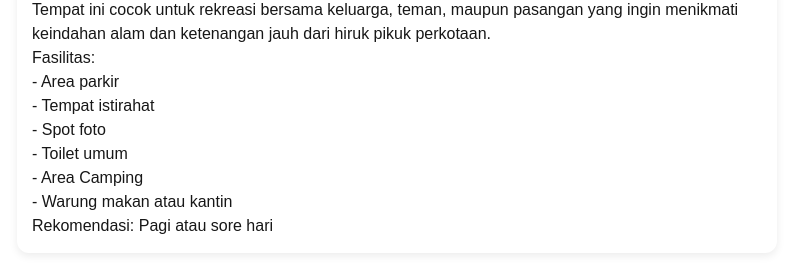
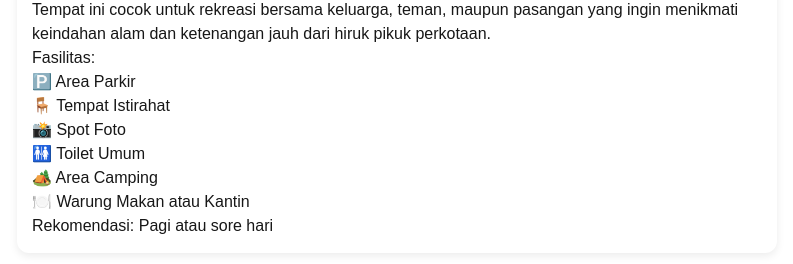
Before and after one commit to jovanakbarsetiodono-code/TI-WEB-24A-SIXTUPLE, a Next.js app in the folder my-app/: page /lokasi in a window 1280 px wide. Shown: the part 868-1132 px from the top of the page, without its empty margins (243-1036 px from the left). Built offline with nearby package versions, Linux system fonts and the light colour scheme.

Commit message:
menambahkan ikon pada daftar fasilitas

```diff
--- a/my-app/app/lokasi/page.tsx
+++ b/my-app/app/lokasi/page.tsx
@@ -21,7 +21,6 @@ export default function Lokasi() {
             <h2 className={styles["subtitle"]}>Informasi Lokasi</h2>
 
             <div className={styles["lokasi-info-grid"]}>
-
               <p>💰 Harga Tiket Camping 35.000</p>
               <p>🕒 08.00 - 17.00 WIB</p>
               <p>💰 Harga Tiket Dewasa 20.000</p>
@@ -41,13 +40,13 @@ export default function Lokasi() {
 
             <p>Fasilitas:</p>
 
-            <ul className={styles["list"]}>
-              <li>- Area parkir</li>
-              <li>- Tempat istirahat</li>
-              <li>- Spot foto</li>
-              <li>- Toilet umum</li>
-               <li>- Area Camping</li>
-               <li>- Warung makan atau kantin</li>
+            <ul className={styles.list}>
+              <li>🅿️ Area Parkir</li>
+              <li>🪑 Tempat Istirahat</li>
+              <li>📸 Spot Foto</li>
+              <li>🚻 Toilet Umum</li>
+              <li>🏕️ Area Camping</li>
+              <li>🍽️ Warung Makan atau Kantin</li>
             </ul>
 
             <p>Rekomendasi: Pagi atau sore hari</p>
```
